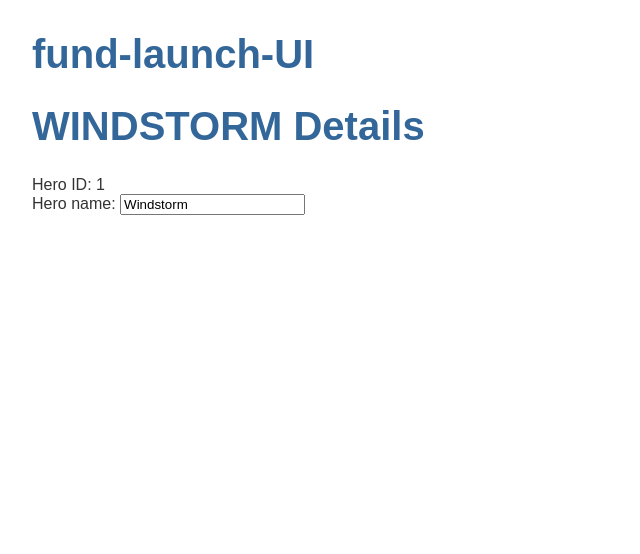
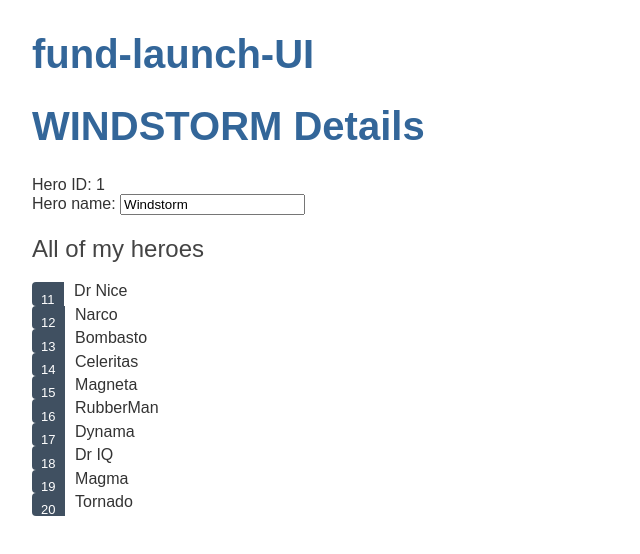
Before and after one commit to ebo-arcadia/fund-launch-UI, an Angular app: page / in a window 1280 px wide. Shown: the top 554 px of the page, without its empty margins (0-640 px from the left). Built offline with nearby package versions, Linux system fonts and the light colour scheme.

Commit message:
add an array of heroes, expose it for property binding, display on view; add private component style

```diff
--- a/src/app/heroes/heroes.component.css
+++ b/src/app/heroes/heroes.component.css
@@ -0,0 +1,66 @@
+/* HeroesComponent's private CSS styles */
+.heroes {
+  margin: 0 0 2em 0;
+  list-style-type: none;
+  padding: 0;
+  width: 15em;
+}
+
+.heroes li {
+  display: flex;
+}
+
+.heroes button {
+  flex: 1;
+  cursor: pointer;
+  position: relative;
+  left: 0;
+  background-color: #EEE;
+  margin: .5em;
+  padding: 0;
+  border-radius: 4px;
+  display: flex;
+  align-items: stretch;
+  height: 1.8em;
+}
+
+.heroes button:hover {
+  color: #2c3a41;
+  background-color: #e6e6e6;
+  left: .1em;
+}
+
+.heroes button:active {
+  background-color: #525252;
+  color: #fafafa;
+}
+
+.heroes button.selected {
+  background-color: black;
+  color: white;
+}
+
+.heroes button.selected:hover {
+  background-color: #505050;
+  color: white;
+}
+
+.heroes button.selected:active {
+  background-color: black;
+  color: white;
+}
+
+.heroes .badge {
+  display: inline-block;
+  font-size: small;
+  color: white;
+  padding: 0.8em 0.7em 0 0.7em;
+  background-color: #405061;
+  line-height: 1em;
+  margin-right: .8em;
+  border-radius: 4px 0 0 4px;
+}
+
+.heroes .name {
+  align-self: center;
+}
--- a/src/app/heroes/heroes.component.html
+++ b/src/app/heroes/heroes.component.html
@@ -4,3 +4,9 @@
   <label for="name">Hero name: </label>
   <input id="name" [(ngModel)]="hero.name" placeholder="name">
 </div>
+<h2>All of my heroes</h2>
+<ul class="heroes">
+  <li *ngFor="let hero of heroes">
+    <span class="badge"> {{hero.id}}</span> {{hero.name}}
+  </li>
+</ul>
--- a/src/app/heroes/heroes.component.ts
+++ b/src/app/heroes/heroes.component.ts
@@ -1,5 +1,6 @@
 import { Component, OnInit } from '@angular/core';
 import { Hero } from '../hero'
+import { HEROES } from '../mock-heros'
 
 @Component({
   selector: 'app-heroes',
@@ -11,6 +12,7 @@
     id: 1,
     name: 'Windstorm'
   }
+  heroes = HEROES;
   constructor() { }
   ngOnInit(): void {
   }
--- /dev/null
+++ b/src/app/mock-heros.ts
@@ -0,0 +1,14 @@
+import { Hero } from './hero';
+
+export const HEROES: Hero[] = [
+  { id: 11, name: 'Dr Nice' },
+  { id: 12, name: 'Narco' },
+  { id: 13, name: 'Bombasto' },
+  { id: 14, name: 'Celeritas' },
+  { id: 15, name: 'Magneta' },
+  { id: 16, name: 'RubberMan' },
+  { id: 17, name: 'Dynama' },
+  { id: 18, name: 'Dr IQ' },
+  { id: 19, name: 'Magma' },
+  { id: 20, name: 'Tornado' }
+];
```
